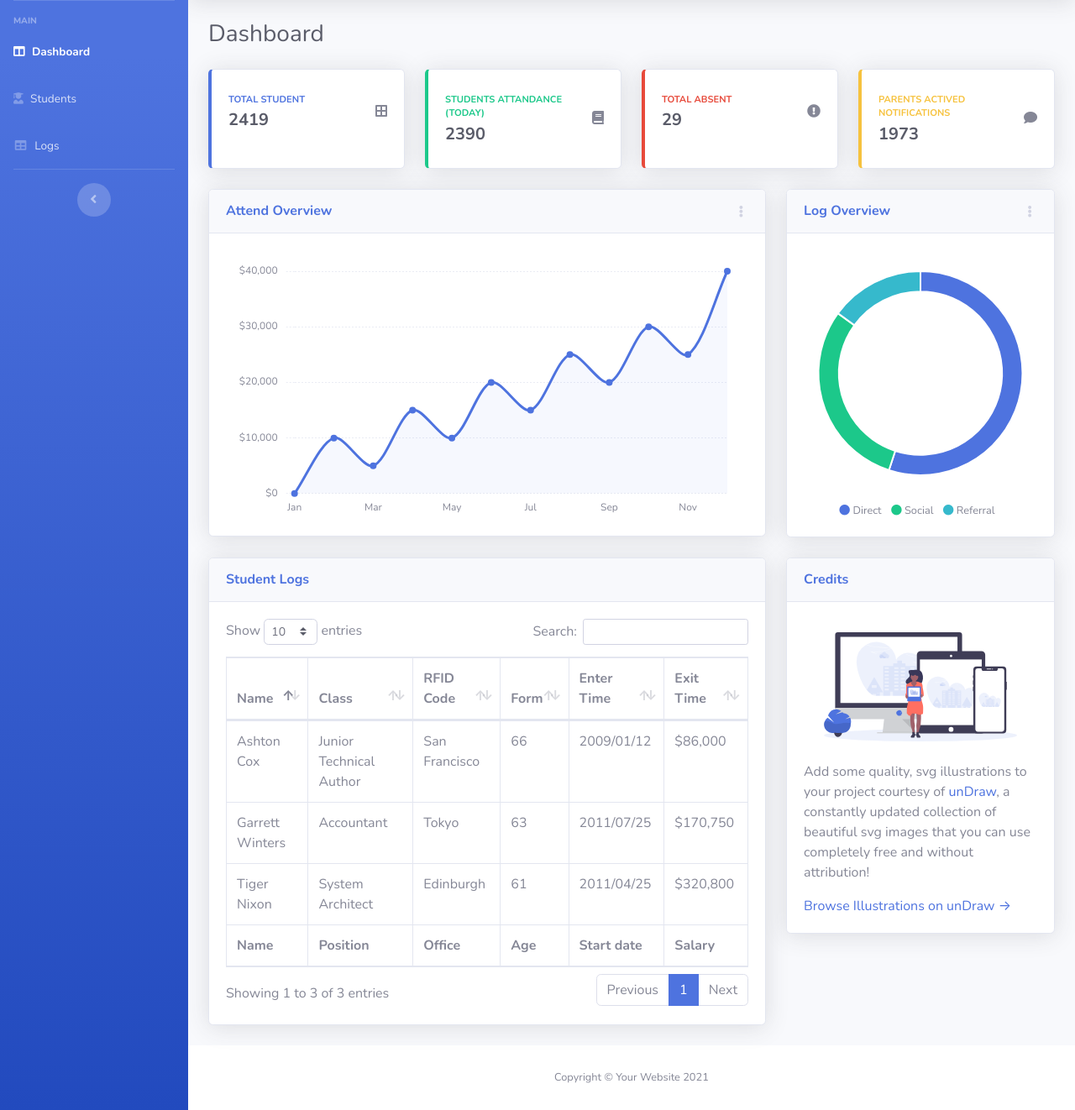
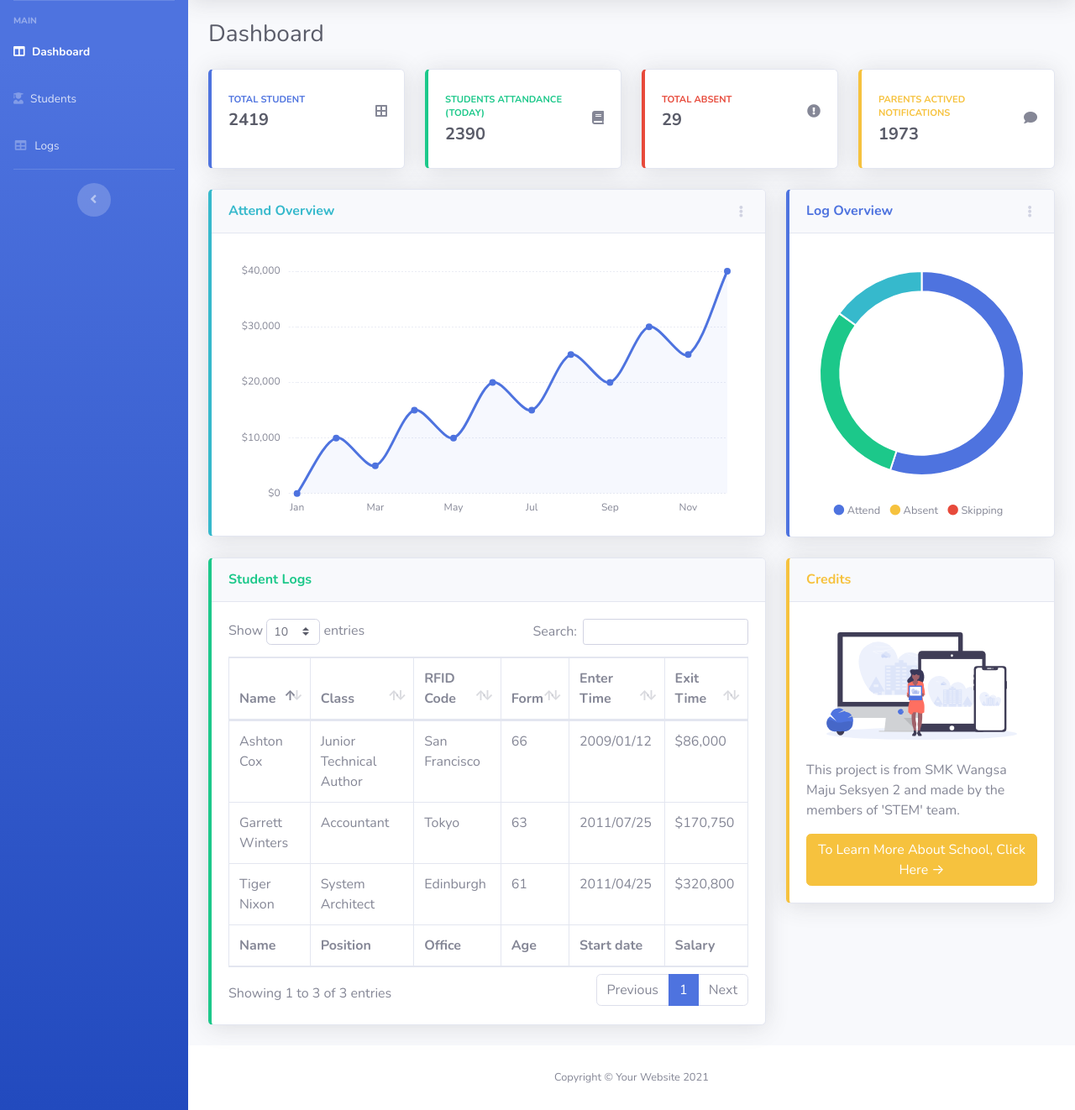
Before and after one commit to Mudmn/ProjectStem, a PHP site: page / in a window 1280 px wide. Shown: the part 70-1392 px from the top of the page at 84% size. Run offline with PHP 8.4, Linux system fonts and the light colour scheme.

Commit message:
New Icon And Border

```diff
--- a/index.php
+++ b/index.php
@@ -127,10 +127,10 @@
 
                         <!-- Area Chart -->
                         <div class="col-xl-8 col-lg-7">
-                            <div class="card shadow mb-4">
+                            <div class="card shadow mb-4 border-left-info">
                                 <!-- Card Header - Dropdown -->
                                 <div class="card-header py-3 d-flex flex-row align-items-center justify-content-between">
-                                    <h6 class="m-0 font-weight-bold text-primary">Attend Overview</h6>
+                                    <h6 class="m-0 font-weight-bold text-info">Attend Overview</h6>
                                     <div class="dropdown no-arrow">
                                         <a class="dropdown-toggle" href="#" role="button" id="dropdownMenuLink" data-toggle="dropdown" aria-haspopup="true" aria-expanded="false">
                                             <i class="fas fa-ellipsis-v fa-sm fa-fw text-gray-400"></i>
@@ -155,7 +155,7 @@
 
                         <!-- Pie Chart -->
                         <div class="col-xl-4 col-lg-5">
-                            <div class="card shadow mb-4">
+                            <div class="card shadow mb-4 border-left-primary">
                                 <!-- Card Header - Dropdown -->
                                 <div class="card-header py-3 d-flex flex-row align-items-center justify-content-between">
                                     <h6 class="m-0 font-weight-bold text-primary">Log Overview</h6>
@@ -179,13 +179,13 @@
                                     </div>
                                     <div class="mt-4 text-center small">
                                         <span class="mr-2">
-                                            <i class="fas fa-circle text-primary"></i> Direct
+                                            <i class="fas fa-circle text-primary"></i> Attend
                                         </span>
                                         <span class="mr-2">
-                                            <i class="fas fa-circle text-success"></i> Social
+                                            <i class="fas fa-circle text-warning"></i> Absent
                                         </span>
                                         <span class="mr-2">
-                                            <i class="fas fa-circle text-info"></i> Referral
+                                            <i class="fas fa-circle text-danger"></i> Skipping
                                         </span>
                                     </div>
                                 </div>
@@ -196,9 +196,9 @@
                     <!-- Content Row -->
                     <div class="row">
                         <div class="col-lg-8">
-                        <div class="card shadow mb-4">
+                        <div class="card shadow mb-4 border-left-success">
                         <div class="card-header py-3">
-                            <h6 class="m-0 font-weight-bold text-primary">Student Logs</h6>
+                            <h6 class="m-0 font-weight-bold text-success">Student Logs</h6>
                         </div>
                         <div class="card-body">
                             <div class="table-responsive">
@@ -258,18 +258,16 @@
                         <div class="col-lg-4 mb-4">
 
                             <!-- Illustrations -->
-                            <div class="card shadow mb-4">
+                            <div class="card shadow mb-4 border-left-warning">
                                 <div class="card-header py-3">
-                                    <h6 class="m-0 font-weight-bold text-primary">Credits</h6>
+                                    <h6 class="m-0 font-weight-bold text-warning">Credits</h6>
                                 </div>
                                 <div class="card-body">
                                     <div class="text-center">
                                         <img class="img-fluid px-3 px-sm-4 mt-3 mb-4" style="width: 25rem;" src="img/undraw_posting_photo.svg" alt="...">
                                     </div>
-                                    <p>Add some quality, svg illustrations to your project courtesy of <a target="_blank" rel="nofollow" href="https://undraw.co/">unDraw</a>, a constantly updated collection of beautiful svg images that you can use completely
-                                        free and without attribution!</p>
-                                    <a target="_blank" rel="nofollow" href="https://undraw.co/">Browse Illustrations on
-                                        unDraw &rarr;</a>
+                                    <p>This project is from SMK Wangsa Maju Seksyen 2 and made by the members of 'STEM' team.</p>
+                                    <button class="btn btn-warning" href="https://www.facebook.com/Wangsarians">To Learn More About School, Click Here &rarr;</button>
                                 </div>
                             </div>
 
--- a/js/demo/chart-area-demo.js
+++ b/js/demo/chart-area-demo.js
@@ -110,7 +110,7 @@ var myLineChart = new Chart(ctx, {
             callbacks: {
                 label: function(tooltipItem, chart) {
                     var datasetLabel = chart.datasets[tooltipItem.datasetIndex].label || '';
-          return datasetLabel + ': $' + number_format(tooltipItem.yLabel);
+                    return datasetLabel + ': =' + number_format(tooltipItem.yLabel);
                 }
             }
         }
--- a/tables.php
+++ b/tables.php
@@ -50,10 +50,8 @@
 
 
                     <!-- Page Heading -->
-                    <h1 class="h3 mb-2 text-gray-800">Tables</h1>
-                    <p class="mb-4">DataTables is a third party plugin that is used to generate the demo table below.
-                        For more information about DataTables, please visit the <a target="_blank"
-                            href="https://datatables.net">official DataTables documentation</a>.</p>
+                    <h1 class="h3 mb-2 text-gray-800">Logs And Activities</h1>
+                    <p class="mb-4">All students information and activities such as time they arrived and exit from school will be recorded here.</p>
 
                     <!-- DataTales Example -->
                     <div class="card shadow mb-4 border-left-primary">
```
Also changed, not shown: js/demo/chart-pie-demo.js (indentation only). Lines whose indentation alone changed are shown as unchanged.
